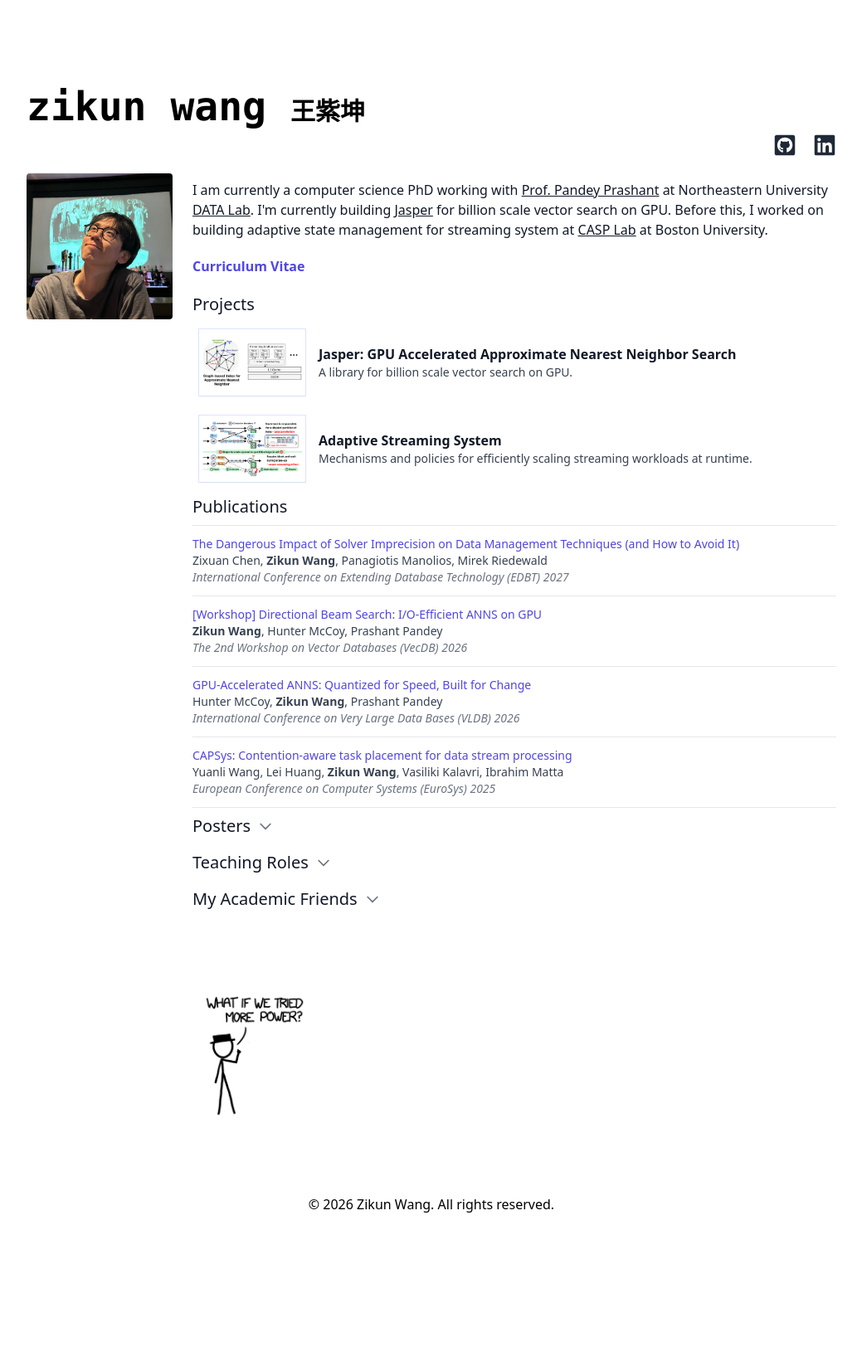
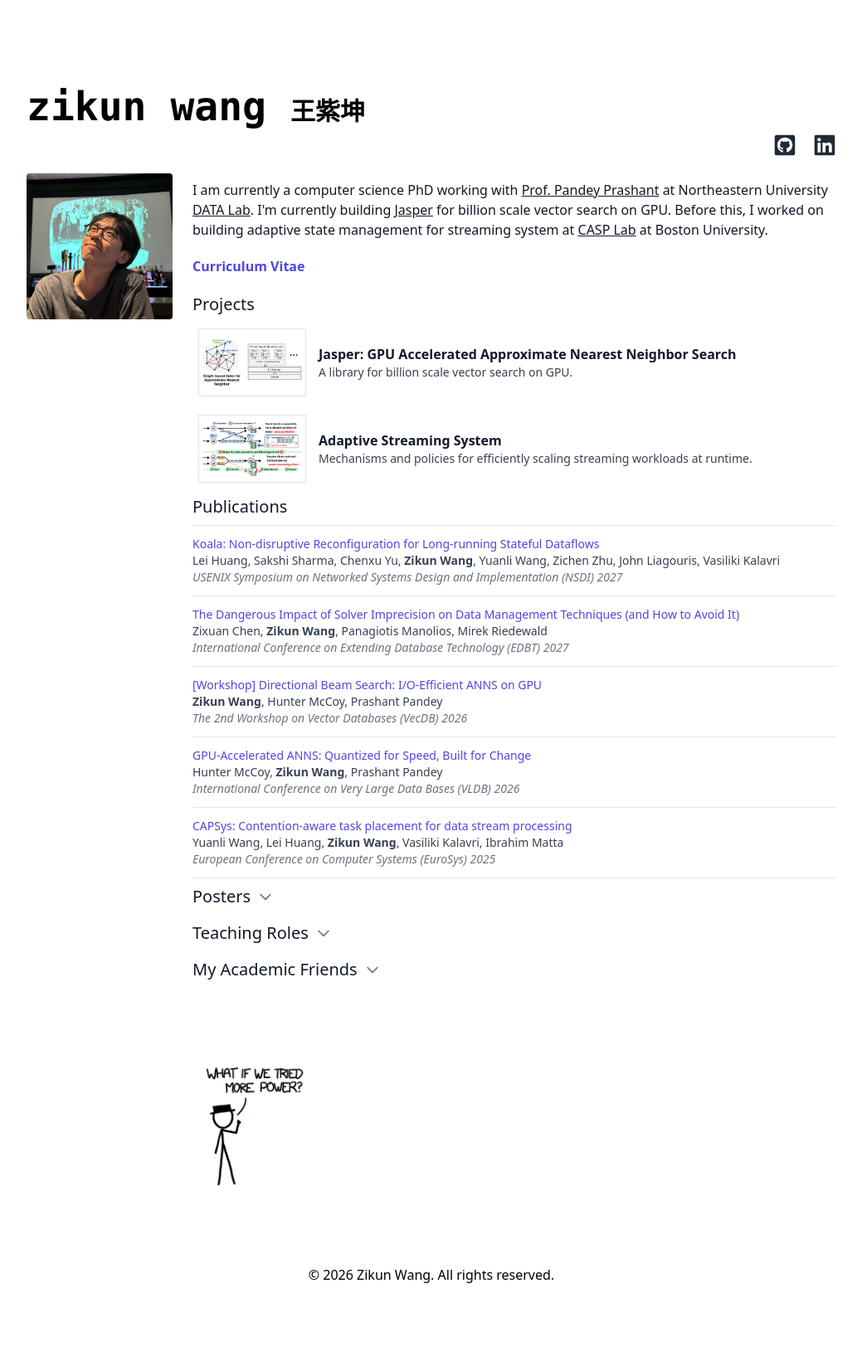
Before and after one commit to zikunw/zikunw.github.io, a Jekyll site: the page built from index.html, in a window 1280 px wide. Shown: the whole page at 83% size, without its empty margins (120-1159 px from the left). Built offline with Jekyll 4.4.1, drawn with Linux system fonts in a browser that asks for light colours; nearby versions of some CDN libraries; before the commit the page ends 1568 px from its top, so only the background shows below that.

Commit message:
update koala paper

```diff
--- a/index.html
+++ b/index.html
@@ -57,6 +57,11 @@ description: Zikun Wang's personal website.
     </h2>
 
     <ul class="text-sm text-gray-900">
+      <li class="py-3 border-t border-gray-200">
+        <span class="text-indigo-600">Koala: Non-disruptive Reconfiguration for Long-running Stateful Dataflows</span>
+        <div class="text-gray-700">Lei Huang, Sakshi Sharma, Chenxu Yu, <b>Zikun Wang</b>, Yuanli Wang, Zichen Zhu, John Liagouris, Vasiliki Kalavri</div>
+        <div class="italic text-gray-500">USENIX Symposium on Networked Systems Design and Implementation (NSDI) 2027</div>
+      </li>
       <li class="py-3 border-t border-gray-200">
         <a href="https://edbticdt2027.github.io/?contents=accepted-papers-research-track.html" class="text-indigo-600">The Dangerous Impact of Solver Imprecision on Data Management Techniques (and How to Avoid It)</a>
         <div class="text-gray-700">Zixuan Chen, <b>Zikun Wang</b>, Panagiotis Manolios, Mirek Riedewald</div>
```
